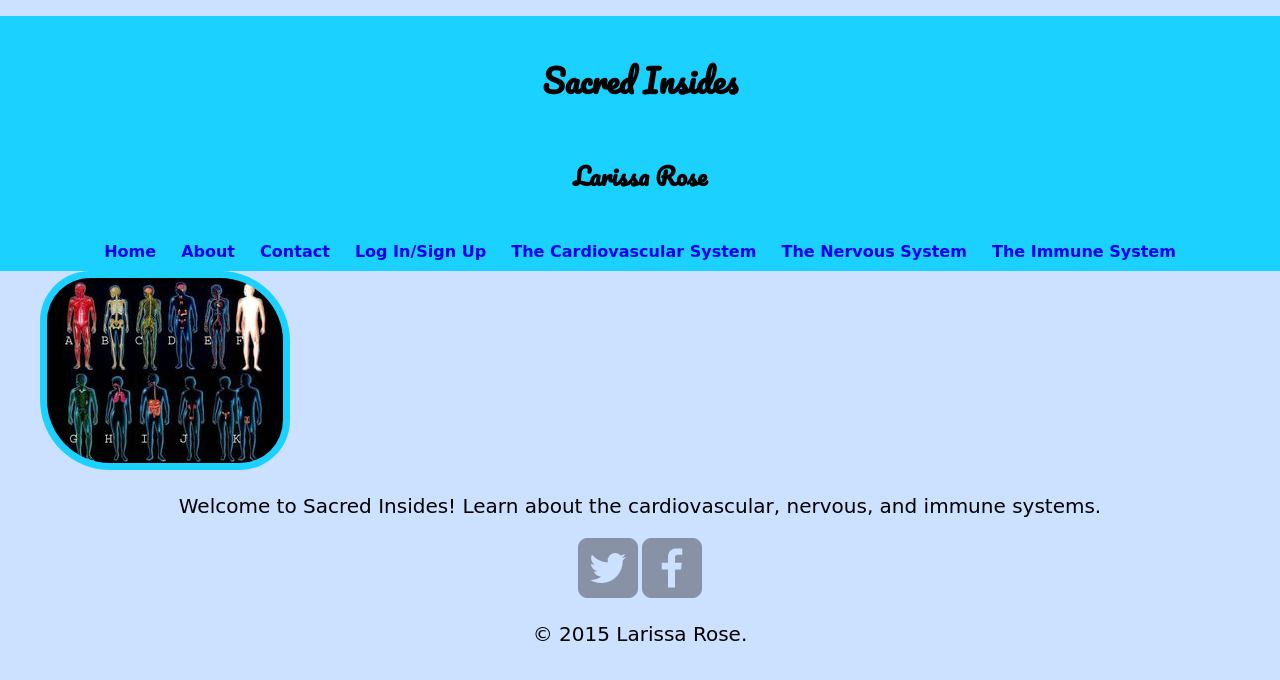
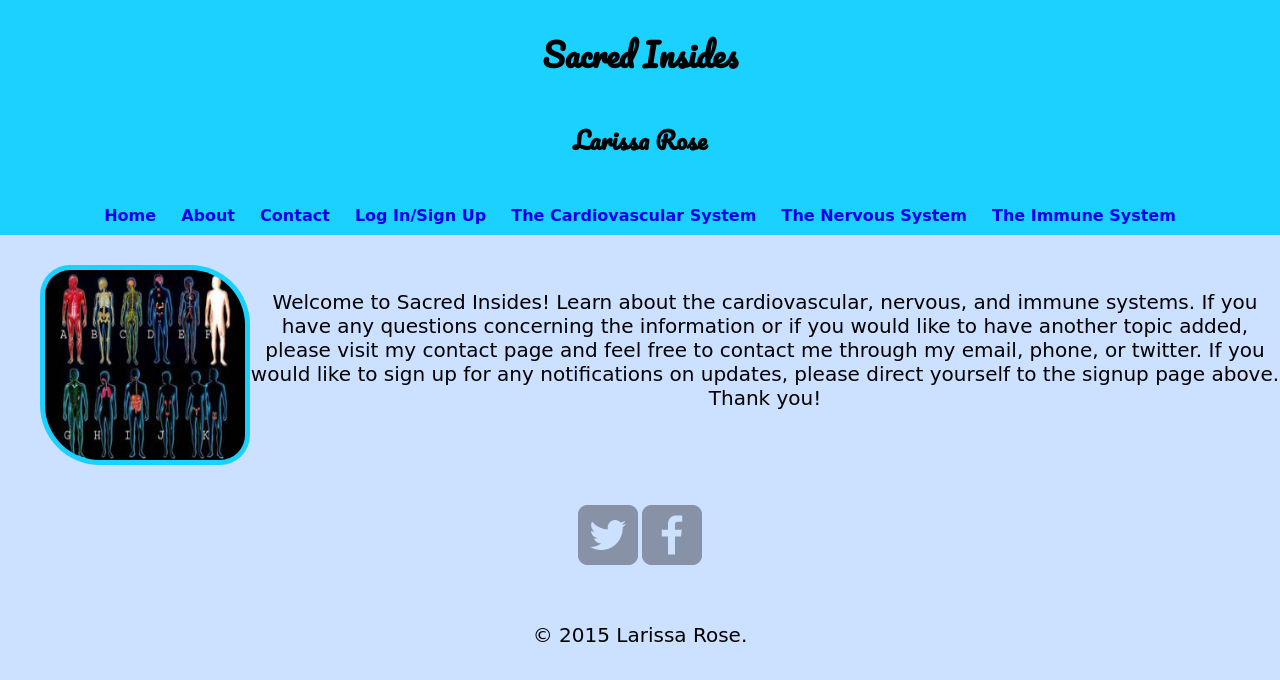
Before and after one commit to larose092/codingProject, a plain HTML site: page index.html in a window 1280 px wide. Drawn offline with Linux system fonts and the light colour scheme; a web font is replaced by a local one.

Commit message:
Update index.html

```diff
--- a/index.html
+++ b/index.html
@@ -8,17 +8,19 @@
         font-size: 20px;
         font-family: "Delius", cursive;
         text-align: center;
+        position: relative;
+        top: 35px;
       }
       h1 {
-        font-size: 100px;
+        font-size: 10em;
         color: #000000;
         font-family: "Pacifico", cursive;
         text-align: center;
         margin: 0px;
-        padding: 10px;
+        padding: 0px;
       }
       h2 {
-        font-size: 80px;
+        font-size: 1em;
         color: #000000;
         font-family: "Pacifico", cursive;
         text-align: center;
@@ -31,7 +33,7 @@
       header {
         background: #1ad1ff;
         border-color: #1ad1ff;
-        float: left;
+        position: relative
         margin: 0 0 0px 0;
         padding: 5px 0 0 0;
         width: 100%;
@@ -39,7 +41,7 @@
 
       #logo {
         text-align: center;
-        margin: 10px;
+        margin: 0px;
       }
       ul {
         list-style-type: none;
@@ -50,12 +52,14 @@
         display: inline;
       }
       .systems {
-        float: center;
-        border-radius: 50px 70px 50px 70px;
+        float: left;
+        border-radius: 30px 60px 30px 60px;
         background: #1ad1ff;
-        padding: 7px;
-        width; 200px;
-        height; 300px;
+        padding: 5px;
+        width: 200px;
+        height: 190px;
+        position: relative;
+        top: 10px;
       }
       nav {
         text-align: center;
@@ -76,6 +80,19 @@
       nav a {
         font-weight: 800;
         padding: 15px 10px;
+      }
+      footer {
+        font-size: 0.75em;
+        text-align: center;
+        clear: both;
+        padding-top: 50px;
+        color: #000000;
+      }
+
+      .social-con {
+        width: 10px;
+        height: 10px;
+        margin: 0 5px;
       }
     </style>
     <link rel="stylesheet" href="css/normalize.css">
@@ -109,7 +126,7 @@
             </a>
           </li>
         </ul>
-        <p>Welcome to Sacred Insides! Learn about the cardiovascular, nervous, and immune systems.</p>
+        <p>Welcome to Sacred Insides! Learn about the cardiovascular, nervous, and immune systems. If you have any questions concerning the information or if you would like to have another topic added, please visit my contact page and feel free to contact me through my email, phone, or twitter. If you would like to sign up for any notifications on updates, please direct yourself to the signup page above. Thank you!</p>
       </section>
       <footer style="text-align: center;">
         <a href="http://twitter.com/lrose092"><img src="img/twitter-wrap.png" alt="Twitter Logo" class="social-icon"></a>
```
